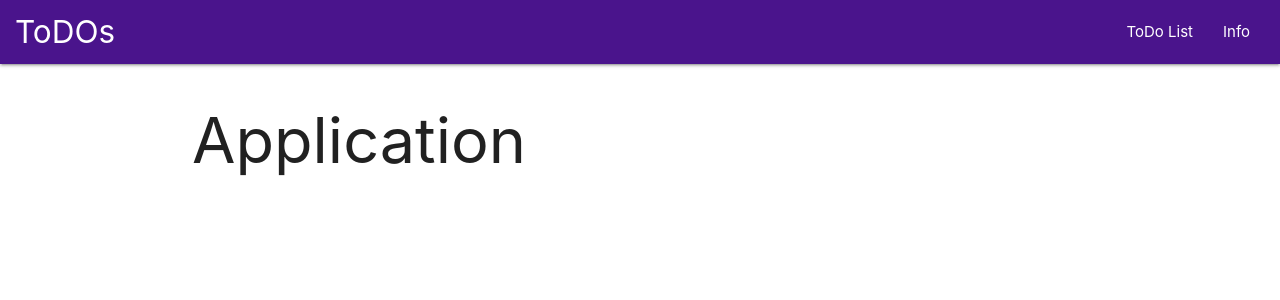
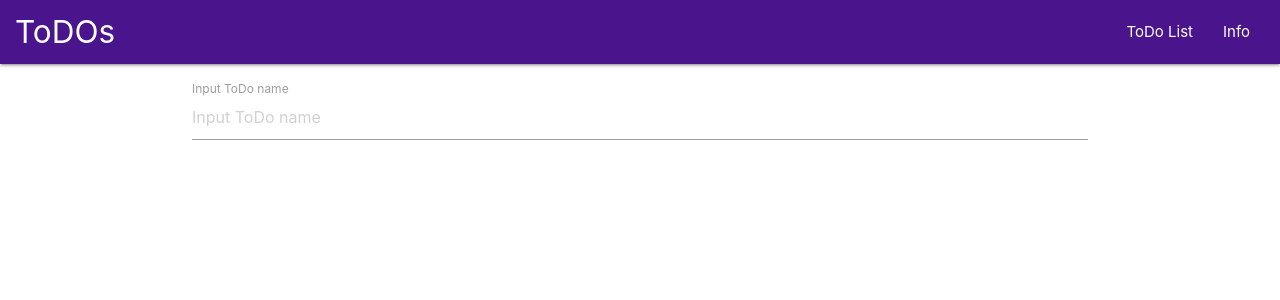
Before and after one commit to dimakruhlyi/todo-react-typescript, a React (Create React App) app: page / in a window 1280 px wide. Shown: the top 300 px of the page. Built offline with nearby package versions, Linux system fonts and the light colour scheme.

Commit message:
created input

```diff
--- a/src/App.tsx
+++ b/src/App.tsx
@@ -1,12 +1,14 @@
 import React from 'react';
 import { Navbar } from './components/Navbar';
+import {TodoForm} from './components/TodoForm';
 
 function App() {
   return (
     <React.Fragment>
       <Navbar />
       <div className="container">
-        <h1>Application</h1>
+        <TodoForm />
+
       </div>
     </React.Fragment>
 
--- /dev/null
+++ b/src/components/TodoForm.tsx
@@ -0,0 +1,14 @@
+import React, {useState} from 'react';
+
+export const TodoForm: React.FC = () => {
+    const [title, setTitle] = useState<string>('')
+    const changeHandler = (event: React.ChangeEvent<HTMLInputElement>) => {
+        setTitle(event.target.value)
+    }
+    return(
+        <div className="input-field mt2">
+            <input type="text" value = {title} onChange = {changeHandler} id = "title" placeholder = "Input ToDo name"/>
+            <label htmlFor="title" className = "active">Input ToDo name</label>
+        </div>
+    )
+}
--- a/src/index.css
+++ b/src/index.css
@@ -16,3 +16,6 @@ code {
   padding-left: 1rem;
   padding-right: 1rem;
 }
+.mt2{
+  margin-top: 2rem;
+}
```
